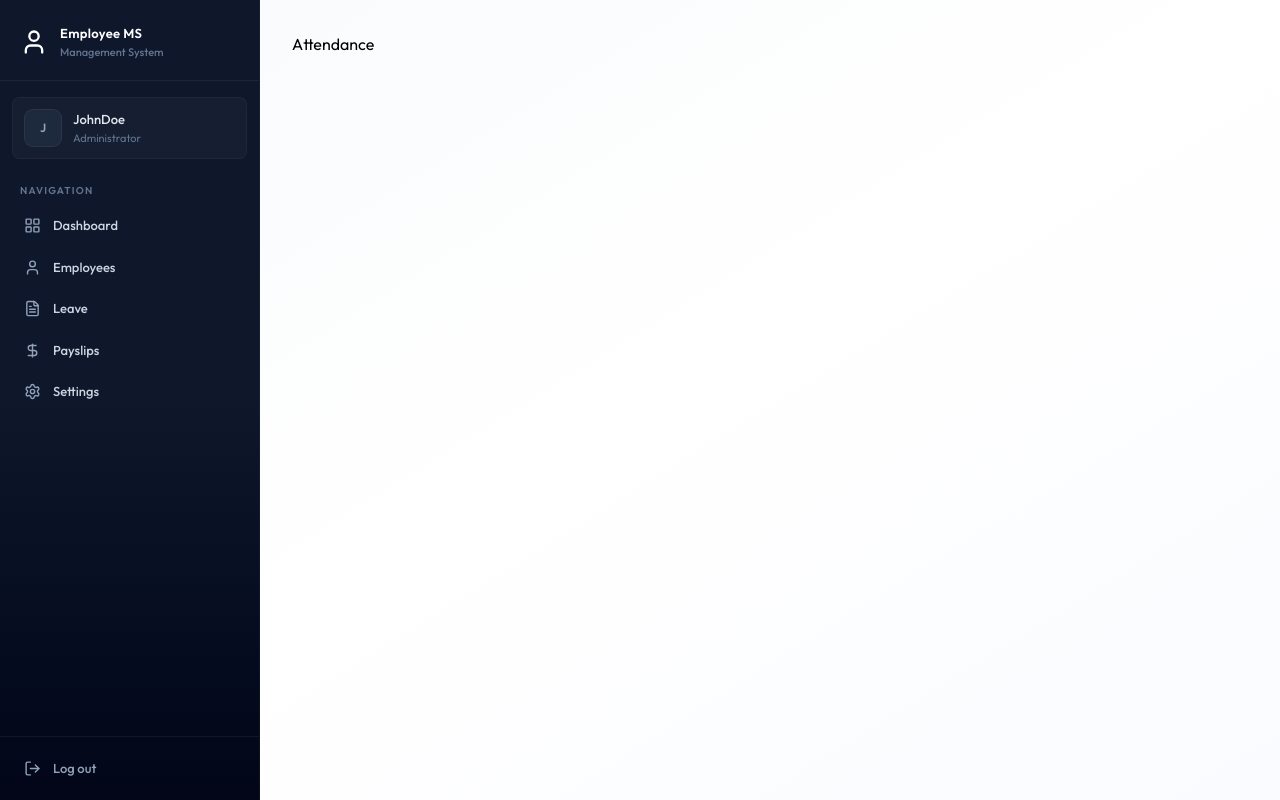
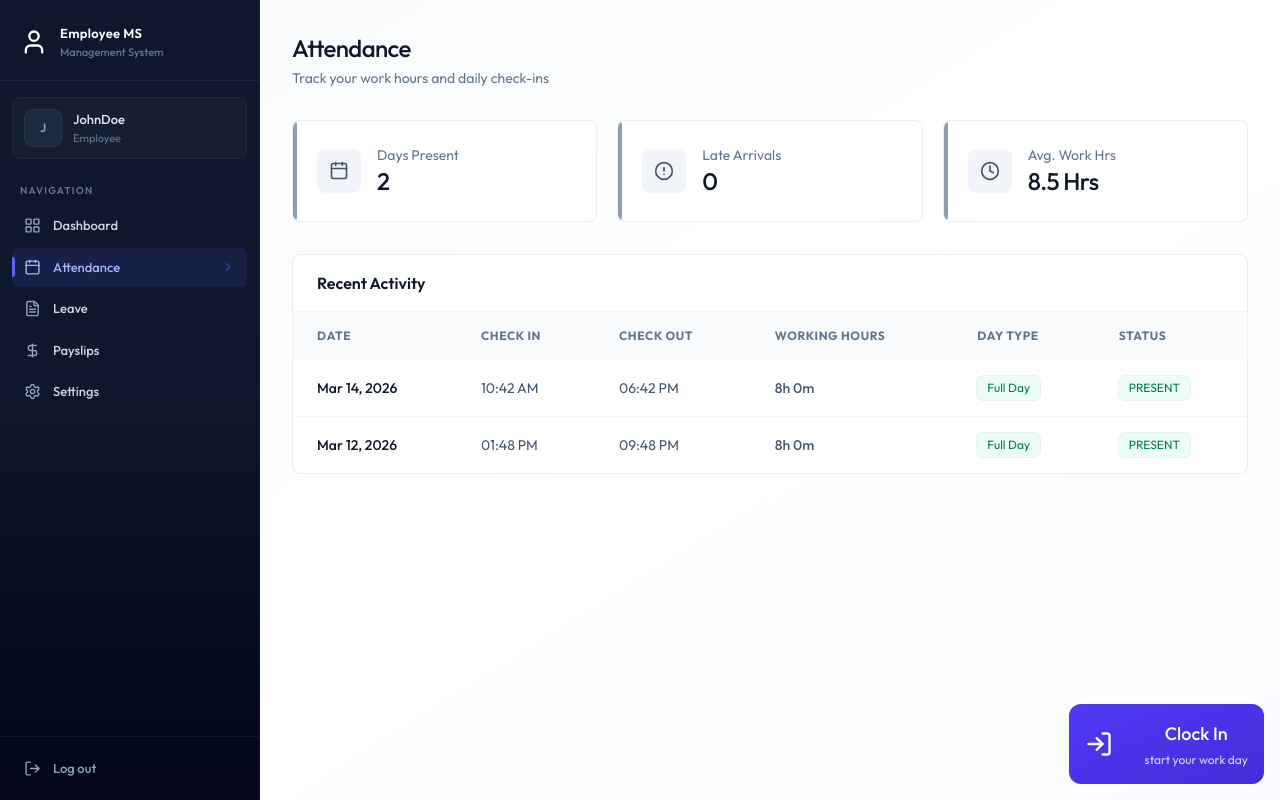
Before and after one commit to Ti43245/FullStack-EMS, a React (Vite) app in the folder client/: page /attendance in a window 1280 px wide. Built offline with nearby package versions, Linux system fonts and the light colour scheme.

Commit message:
Attendance page UI completed

```diff
--- a/client/package.json
+++ b/client/package.json
@@ -11,6 +11,7 @@
   },
   "dependencies": {
     "@tailwindcss/vite": "^4.3.0",
+    "date-fns": "^4.1.0",
     "lucide-react": "^1.14.0",
     "react": "^19.2.6",
     "react-dom": "^19.2.6",
--- a/client/src/components/Sidebar.jsx
+++ b/client/src/components/Sidebar.jsx
@@ -20,7 +20,7 @@
     setMobileOpen(false)
   },[pathname])
 
-  const role ="ADMIN" || "EMPLOYEE";
+  const role ="" || "EMPLOYEE";
   const navItems =[
     {name: "Dashboard", href: "/dashboard", icon: LayoutGridIcon},
     role === "ADMIN"?
--- /dev/null
+++ b/client/src/components/attendance/AttendanceHistory.jsx
@@ -0,0 +1,85 @@
+import React from 'react'
+import { getDayTypeDisplay, getWorkingHoursDisplay } from '../../assets/assets'
+import { format } from 'date-fns'
+
+
+
+
+const AttendanceHistory = ({history}) => {
+  return (
+    <div className='card overflow-hidden'>
+        <div className="px-6 py-4 border-b border-slate-100">
+            <h3 className="font-semibold text-slate-900">Recent Activity</h3>
+        </div>
+        <div className="overflow-x-auto">
+            <table className="table-modern">
+                <thead>
+                    <tr>
+                        <th className="px-6 py-4">Date</th>
+                        <th className="px-6 py-4">Check IN</th>
+                        <th className="px-6 py-4">Check Out</th>
+                        <th className="px-6 py-4">Working Hours</th>
+                        <th className="px-6 py-4">Day Type</th>
+                        <th className="px-6 py-4">Status</th>
+                    </tr>
+                </thead>
+                <tbody>
+                    {history.length === 0 ?(
+                        <tr>
+                            <td colSpan={6} className="text-center py-12 text-slate-400">
+                                No records found
+                            </td>
+                        </tr>
+                    ) : (
+                        history.map((record)=>{
+                            const dayType = getDayTypeDisplay(record)
+                            return(
+                                <tr key={record._id || record.id}>
+                                    <td className='px-6 py-4 font-medium text-slate-900'>
+                                        {format(new Date(record.date), "MMM dd, yyyy")}
+                                    </td>
+
+                                     <td className='px-6 py-4 text-slate-600'>
+                                        {record.checkIn? format(new Date(record.checkIn), "hh:mm a") : "-"}
+
+                                    </td>
+
+                                     <td className='px-6 py-4 text-slate-600'>
+                                        {record.checkOut? format(new Date(record.checkOut), "hh:mm a") : "-"}
+
+                                    </td>
+
+                                     <td className='px-6 py-4 text-slate-600 font-medium'>
+                                        {getWorkingHoursDisplay(record)}
+
+                                    </td>
+
+                                     <td className='px-6 py-4'>
+                                        {dayType.label !== "-" ? <sppan className={`badge ${dayType.className}`}>
+                                            {dayType.label} </sppan> : "-"}
+
+                                    </td>
+
+                                     <td className='px-6 py-4'>
+                                       <span className={`badge ${record.status === "PRESENT" ? "badge-success" : record.status
+                                        === "LATE" ? "badge-warning" : " "}`}>
+                                        {record.status}
+                                       </span>
+                                    </td>
+
+
+                                </tr>
+                            )
+                        })
+
+                    )}
+                </tbody>
+            </table>
+
+        </div>
+
+    </div>
+  )
+}
+
+export default AttendanceHistory
--- /dev/null
+++ b/client/src/components/attendance/AttendanceStats.jsx
@@ -0,0 +1,35 @@
+import React from 'react'
+import { AlertCircleIcon, CalendarIcon, ClockIcon} from 'lucide-react';
+
+const AttendanceStats = ({history}) => {
+const totalPresent = history.filter((h) =>h.status === "PRESENT" | h.status ===
+"LATE").length;
+
+const totalLate = history.filter((h) => h.status === "LATE").length;
+const status = [
+    {label: "Days Present", value: totalPresent, icon: CalendarIcon},
+    {label: "Late Arrivals", value: totalLate, icon: AlertCircleIcon},
+    {label: "Avg. Work Hrs", value: "8.5 Hrs", icon: ClockIcon},
+]
+
+  return (
+    <div className='grid grid-cols-1 sm:grid-cols-3 gap-4 sm:gap-5 mb-8'>
+        {status.map((s)=>(
+            <div key={s.label} className='card card-hover p-5 sm:p-6 flex items-center gap-4 relative overflow-hidden gropy'>
+            <div className="absolute left-0 top-0 bottom-0 w-1 rounded-r-full bg-slate-500/70
+            group-hover:bg-indigo-500/70"/>
+            <div className='p-3 bg-slate-100 rounded-lg group-hover:bg-indigo-50 transition-colors duration-200'>
+                <s.icon className="w-5 h-5 text-slate-600 group-hover:text-indigo-600 transition-colors
+                duration-200"/>
+            </div>
+            <div>
+                <p className="text-sm text-slate-500">{s.label}</p>
+                <p className="text-2xl font-medium text-slate-900 tracking-tight">{s.value}</p>
+            </div>
+            </div>
+        ))}
+    </div>
+  )
+}
+
+export default AttendanceStats
--- /dev/null
+++ b/client/src/components/attendance/CheckInButton.jsx
@@ -0,0 +1,45 @@
+import React, {useState} from 'react'
+import { Loader2Icon, LogOutIcon, LogInIcon} from 'lucide-react'
+const CheckInButton = ({todayRecord, onAction}) => {
+    const [loading, setLoading] = useState(false)
+    const handleAttendance = async () => {
+     setLoading(true)
+     setTimeout(()=>{
+        setLoading(false)
+        onAction()
+
+     },1000)
+    }
+
+    if(todayRecord?.checkOut){
+        return(
+    <div className='flex flex-col items-center justify-center p-8 bg-slate-50
+    rounded-2xl border border-slate-200'>
+        <h3 className='text-lg font-bold text-slate-900'>Work Day Completed</h3>
+        <p className='text-slate-500 text-sm mt-1'>Great job! See you Tomorrow</p>
+
+    </div>
+    )
+}
+
+const isCheckedIn = !!todayRecord?.isCheckedIn;
+  return (
+    <div className='absolute bottom-4 right-4 flex flex-col z-1'>
+        <button onClick={handleAttendance} disabled={loading} className={`w-full max-w-xs flex justify-between items-center gap-8 p-4 rounded-xl
+            bg-linear-to-br text-white ${isCheckedIn ? "from-slate-700 to-slate-900" : "from-indigo-600 to-indigo-700"}`}>
+            {loading ? <Loader2Icon className="size-7 animate-spin"/> : isCheckedIn?
+            <LogOutIcon className="size-7"/> : <LogInIcon className="size-7"/>}
+
+            <div className='relative flex flex-col items-center text-center'>
+                <h2 className='text-lg font-medium mb-1'>{loading ? "Processing..." : isCheckedIn ? "Clock Out" : "Clock In"}</h2>
+                <p className='text-xs opacity-80'>{isCheckedIn ? "Click to end your shift" : "start your work day"}
+
+                </p>
+            </div>
+        </button>
+
+    </div>
+  )
+}
+
+export default CheckInButton
--- a/client/src/pages/Attendance.jsx
+++ b/client/src/pages/Attendance.jsx
@@ -1,11 +1,54 @@
-
+import { useCallback, useEffect, useState} from "react"
+import { dummyAttendanceData } from "../assets/assets"
+import Loading from "../components/Loading"
+import CheckInButton from "../components/attendance/CheckInButton"
+import AttendanceStats from "../components/attendance/AttendanceStats"
+import AttendanceHistory from "../components/attendance/AttendanceHistory"
 
 const Attendance = () => {
+  const [history, setHistory] = useState([])
+  const [loading, setLoading] = useState(true)
+  const [isDeleted, setIsDeleted] =useState(false)
+
+  const fetchData = useCallback(async ()=>{
+    setHistory(dummyAttendanceData)
+    setTimeout(()=>{
+      setLoading(false)
+
+    },1000)
+  },[])
+
+  useEffect(()=>{
+    fetchData()
+
+  },[fetchData]);
+
+  if (loading) return <Loading/>
+  const today = new Date()
+  today.setHours(0, 0, 0, 0)
+  const todayRecord = history.find((r)=> new Date(r.date).toDateString() === today.toDateString)
+
   return (
-    <div>
-      Attendance
+    <div className="animate-fade-in">
+      <div className="page-header">
+        <h1 className="page-title">Attendance</h1>
+        <p className="page-subtitle">Track your work hours and daily check-ins</p>
+      </div>
+      {isDeleted ? (
+        <div className="mb-8 p-6 bg-rose-50 border border-rose-200 rounded-2xl text-center">
+          <p className="text-rose-600">You can no longer clock in or out because your employee records
+            have been marked as deleted.
+          </p>
+        </div>
+      ): (
+        <div className="mb-8">
+          <CheckInButton todayRecord={todayRecord} onAction={fetchData}/>
+        </div>
+      )}
+      <AttendanceStats history={history}/>
+      <AttendanceHistory history={history}/>
     </div>
   )
 }
 
-export default Attendance
+export default Attendance;
```
Also changed, not shown: 1 other file (tests, documents, lock files or other folders).
